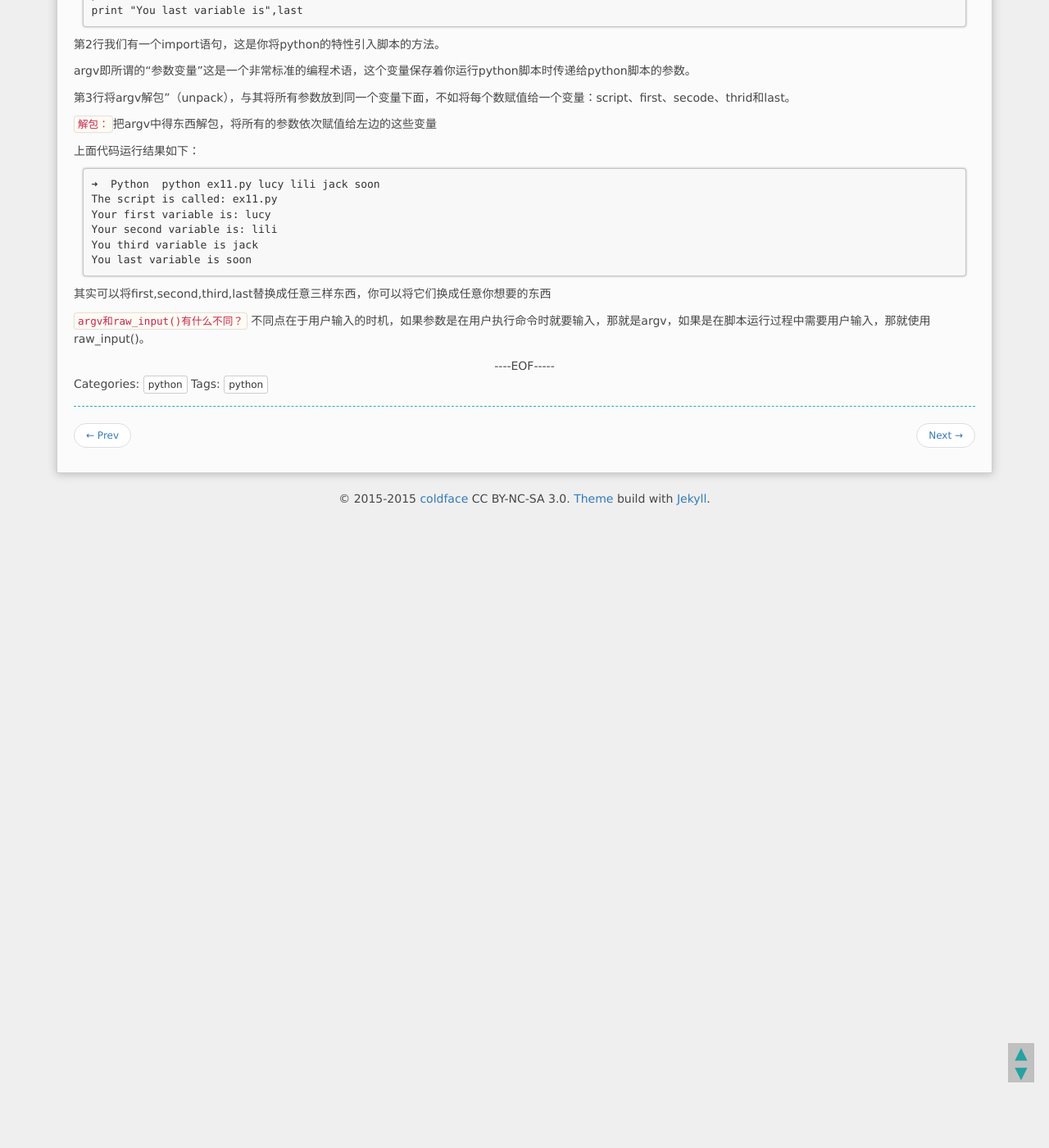
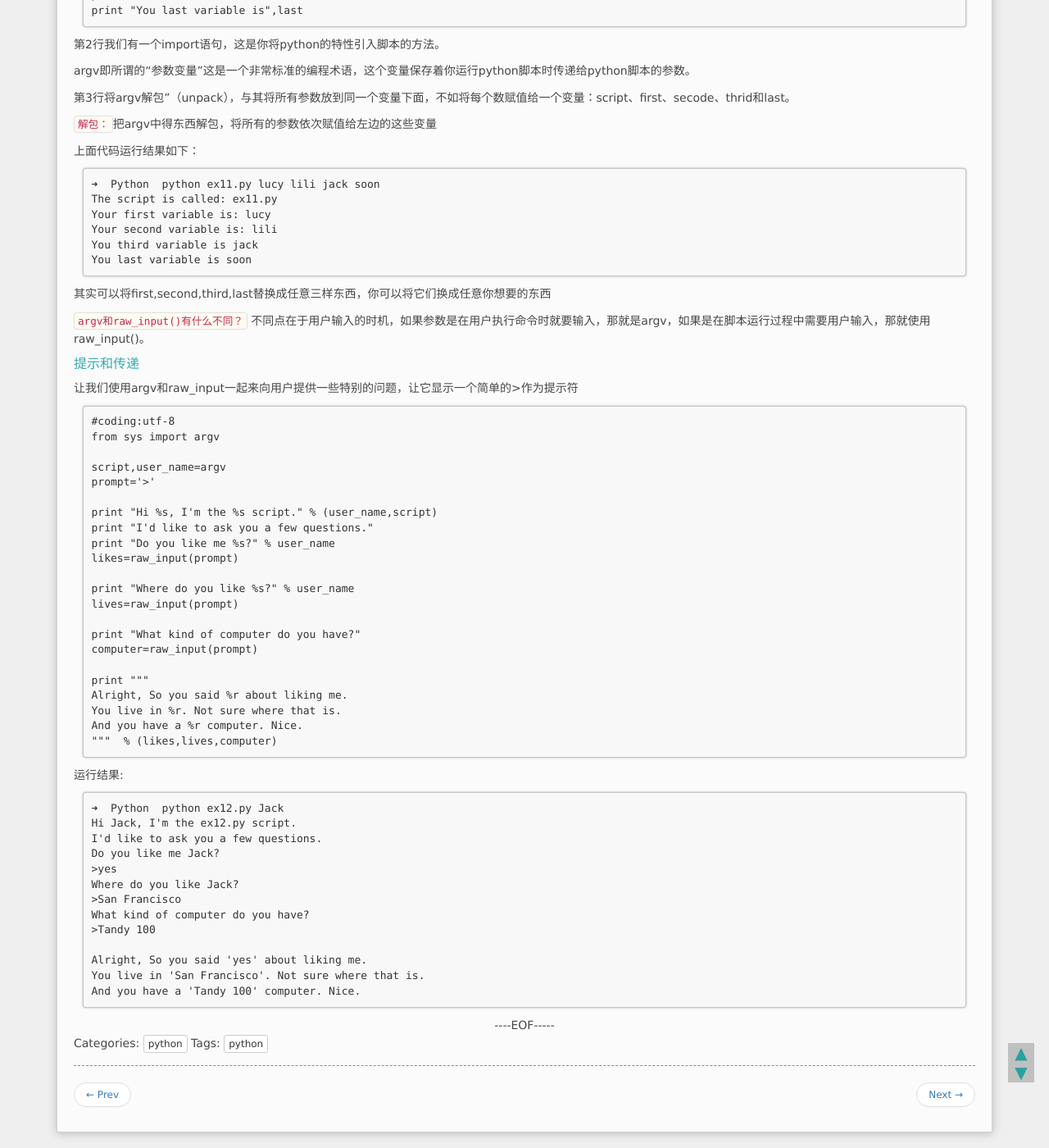
Before and after one commit to jackzhao29/jackzhao29.github.com, a Jekyll site: the page built from _posts/2015-07-11-Python语法集合01.md, in a window 1280 px wide and 1400 px high, scrolled down 3761 px. Shown: the whole window at 82% size. Built offline with Jekyll 4.4.1, drawn with Linux system fonts in a browser that asks for light colours; Markdown is read by kramdown in place of the engine named in the settings; comment, search, counter and statistics services are not loaded; before the commit the page ends 4391 px from its top, so only the background shows below that.

Commit message:
add blog

````diff
--- a/_posts/2015-07-11-Python语法集合01.md
+++ b/_posts/2015-07-11-Python语法集合01.md
@@ -236,3 +236,48 @@ You last variable is soon
 
 `argv和raw_input()有什么不同？`
 不同点在于用户输入的时机，如果参数是在用户执行命令时就要输入，那就是argv，如果是在脚本运行过程中需要用户输入，那就使用raw_input()。
+
+#### 提示和传递
+让我们使用argv和raw_input一起来向用户提供一些特别的问题，让它显示一个简单的>作为提示符
+
+```
+#coding:utf-8
+from sys import argv
+
+script,user_name=argv
+prompt='>'
+
+print "Hi %s, I'm the %s script." % (user_name,script)
+print "I'd like to ask you a few questions."
+print "Do you like me %s?" % user_name
+likes=raw_input(prompt)
+
+print "Where do you like %s?" % user_name
+lives=raw_input(prompt)
+
+print "What kind of computer do you have?"
+computer=raw_input(prompt)
+
+print """
+Alright, So you said %r about liking me.
+You live in %r. Not sure where that is.
+And you have a %r computer. Nice.
+"""  % (likes,lives,computer)
+```
+运行结果:
+
+```
+➜  Python  python ex12.py Jack
+Hi Jack, I'm the ex12.py script.
+I'd like to ask you a few questions.
+Do you like me Jack?
+>yes
+Where do you like Jack?
+>San Francisco
+What kind of computer do you have?
+>Tandy 100
+
+Alright, So you said 'yes' about liking me.
+You live in 'San Francisco'. Not sure where that is.
+And you have a 'Tandy 100' computer. Nice.
+```
````
